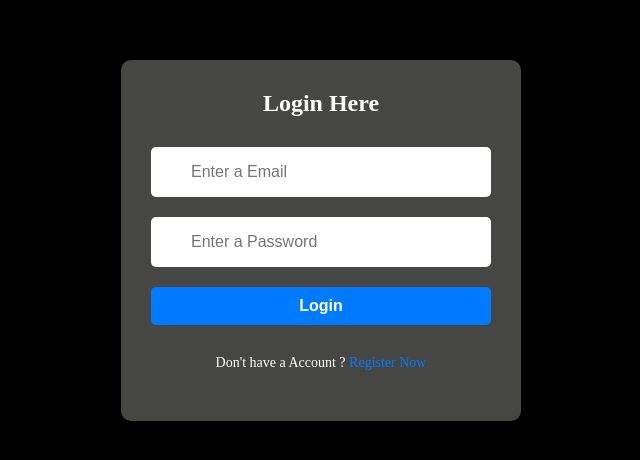
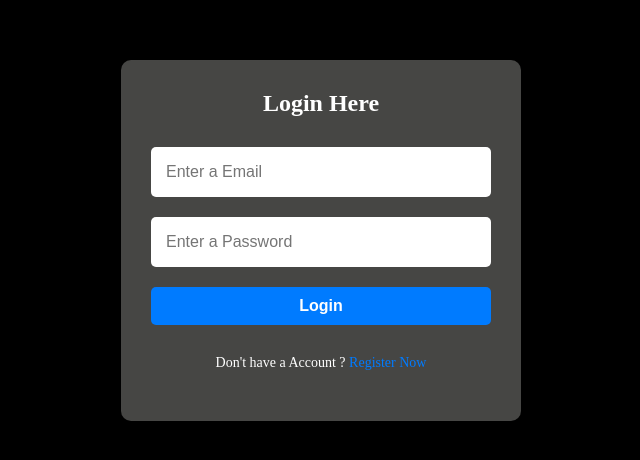
Before and after one commit to Aravindswamymajjuri/Khub_note_app_application, a React (Vite) app in the folder Frontend/: page /login in a window 1280 px wide. Shown: the part 160-620 px from the top of the page, without its empty margins (319-959 px from the left). Built offline with nearby package versions, Linux system fonts and the light colour scheme.

Commit message:
Update App.css

```diff
--- a/Frontend/src/App.css
+++ b/Frontend/src/App.css
@@ -1,7 +1,7 @@
 .container {
     width: 100%;
     height: 100vh;
-    padding: 50px;
+    padding: 40px;
     background-color: black;
     color: white;
     display: flex;
@@ -87,7 +87,7 @@
 .inp{
     margin-bottom: 20px;
     height: 50px;
-    text-indent: 30px;
+    text-indent: 5px;
     outline: none;
     border: 1px solid gray;
     border-radius: 10px;
```
